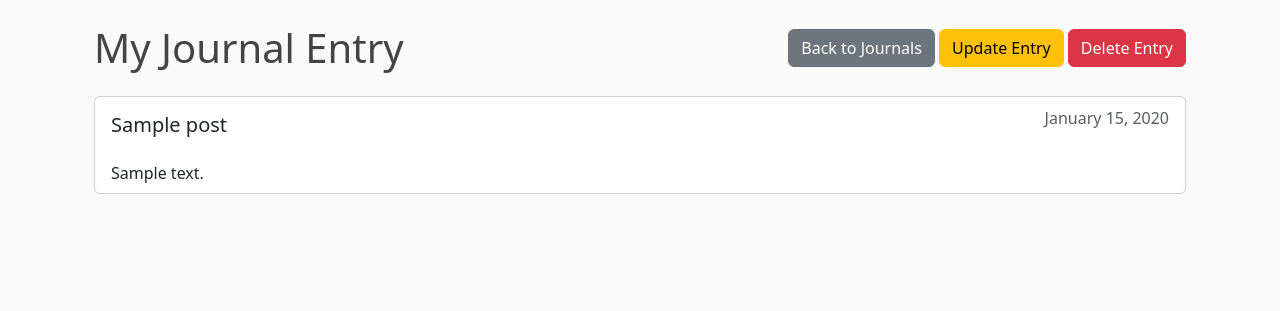
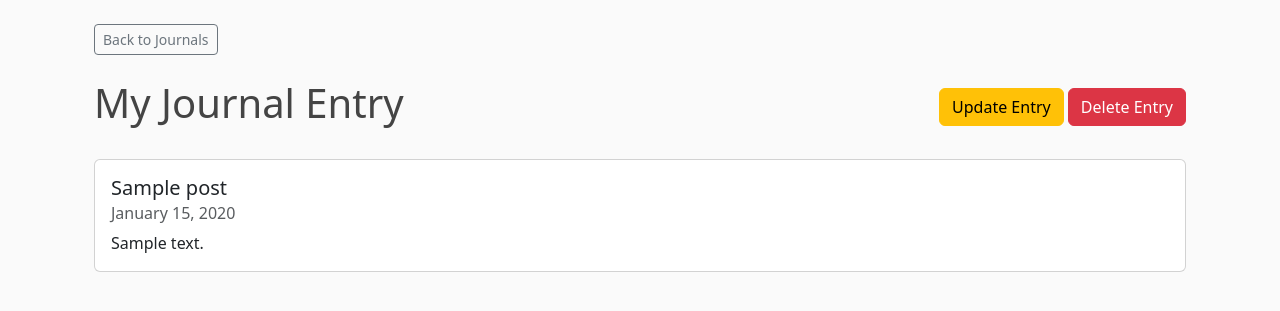
Before and after one commit to ahmetcucar/wellness-workbook, a Django app: page /journals/1/ in a window 1280 px wide. Shown: the part 56-367 px from the top of the page. Run offline with Django 5.2, Linux system fonts and the light colour scheme; a user stored in the database is signed in; tables that the repository leaves empty hold one stand-in row (values such as "Sample post").

Commit message:
improve position of back button

```diff
--- a/mysite/app/templates/app/journal_detail.html
+++ b/mysite/app/templates/app/journal_detail.html
@@ -1,30 +1,29 @@
 {% extends "app/base.html" %}
 {% block content %}
     <div class="container mt-4">
+        <a href="{% url 'app-journals' %}" class="btn btn-outline-secondary btn-sm mb-4">Back to Journals</a>
         <div class="d-flex justify-content-between align-items-center mb-4">
-            <!-- Left Aligned Heading -->
+            <!-- Left Aligned Heading and Back Button -->
             <div>
-                <h1 class="mb-0">My Journal Entry</h1>
+                <h1>My Journal Entry</h1>
             </div>
 
-            <!-- Right Aligned Buttons -->
+            <!-- Right Aligned Update and Delete Buttons -->
             <div>
-                <a href="{% url 'app-journals' %}" class="btn btn-secondary">Back to Journals</a>
                 <a href="{% url 'journal-update' post.id %}" class="btn btn-warning">Update Entry</a>
                 <a href="{% url 'journal-delete' post.id %}" class="btn btn-danger">Delete Entry</a>
             </div>
         </div>
+
         <!-- Journal Entry Card -->
         <div class="card mb-3">
-            <div class="card-body d-flex justify-content-between align-items-start">
+            <div class="card-body">
                 {% if post.title %}
-                    <h5 class="card-title mb-0">{{ post.title }}</h5>
+                    <h5 class="card-title">{{ post.title }}</h5>
                 {% else %}
-                    <h5 class="card-title mb-0">{{ post.date_posted|date:"l" }}'s Journal</h5>
+                    <h5 class="card-title">{{ post.date_posted|date:"l" }}'s Journal</h5>
                 {% endif %}
-                <h6 class="card-subtitle text-muted">{{ post.date_posted|date:"F j, Y" }}</h6>
-            </div>
-            <div class="card-body py-2">
+                <h6 class="card-subtitle text-muted mb-2">{{ post.date_posted|date:"F j, Y" }}</h6>
                 <p class="card-text">{{ post.content }}</p>
             </div>
         </div>
--- a/mysite/app/templates/app/journal_form.html
+++ b/mysite/app/templates/app/journal_form.html
@@ -2,10 +2,8 @@
 {% load crispy_forms_tags %}
 {% block content %}
     <div class="container mt-4">
-        <div class="d-flex justify-content-between align-items-center mb-4">
-            <h1 class="mb-0">Create New Journal Entry</h1>
-            <a href="{% url 'app-journals' %}" class="btn btn-secondary">Back to Journals</a>
-        </div>
+        <a href="{% url 'app-journals' %}" class="btn btn-outline-secondary btn-sm mb-4">Back to Journals</a>
+        <h1 class="mb-4">Create New Journal Entry</h1>
         <div class="card mb-3">
             <div class="card-body">
                 <form method="POST">
```
Also changed, not shown: mysite/app/templates/app/journal.html (+11 -2 lines).
